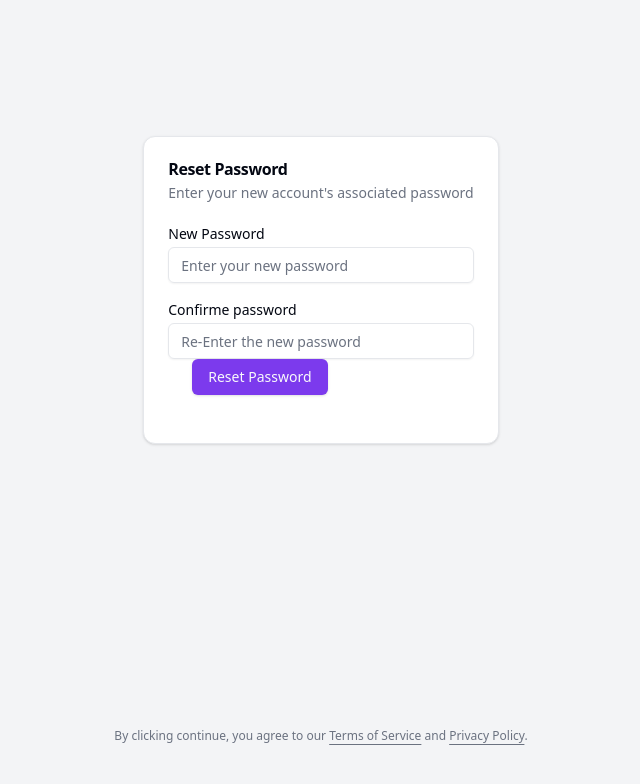
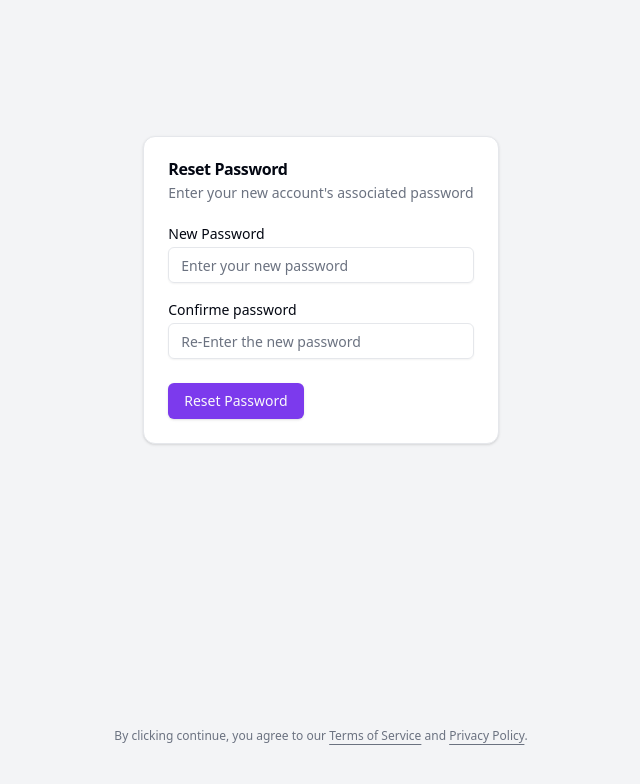
Before and after one commit to Redha4Dev/auth-test, a React (Vite) app in the folder frontend/: page /ResetPassword/1 in a window 1280 px wide. Shown: the top 784 px of the page, without its empty margins (319-959 px from the left). Built offline with nearby package versions, Linux system fonts and the light colour scheme; a web font is replaced by a local one.

Commit message:
tasks on reset and forgot password

```diff
--- a/frontend/src/components/ui/ForgotForm.tsx
+++ b/frontend/src/components/ui/ForgotForm.tsx
@@ -1,5 +1,4 @@
-import React , {useState} from 'react'
-import axios from 'axios'
+import {useState} from 'react'
 import { Button } from "@/components/ui/button"
 import {
   Card,
--- a/frontend/src/components/ui/ResetForm.tsx
+++ b/frontend/src/components/ui/ResetForm.tsx
@@ -48,7 +48,7 @@ export function Reset() {
         //   navigate('/login');
         } catch (error) {
           console.error(error);
-          setMessage('Something went wrong');
+        //   setMessage('Something went wrong'); need to look up later
         } finally {
             setIsLoading(false);
         }
@@ -76,8 +76,8 @@ export function Reset() {
                                 </div>
                             </div>
                             {message && <p className={`mt-4 text-sm ${message.includes('success') ? 'text-green-600' : 'text-red-600'}`}>{message}</p>}
-                            <CardFooter className="flex justify-between">
-                                <Button type='submit' disabled={isLoading}> {isLoading ? 'Resetting...' : 'Reset Password'} </Button>
+                            <CardFooter className="flex justify-between p-0">
+                                <Button type='submit' disabled={isLoading} className='mt-6'> {isLoading ? 'Resetting...' : 'Reset Password'} </Button>
                             </CardFooter>
                         </form>
                     </CardContent>
--- a/frontend/src/components/ui/login-form.tsx
+++ b/frontend/src/components/ui/login-form.tsx
@@ -60,7 +60,7 @@ export function LoginForm({
                 <div className="flex items-center">
                   <Label htmlFor="password">Password</Label>
                   <a
-                    href="#"
+                    href="/ForgotPassword"
                     className="ml-auto text-sm underline-offset-2 hover:underline"
                   >
                     Forgot your password?
```
Also changed, not shown: 1 other file (tests, documents, lock files or other folders).
